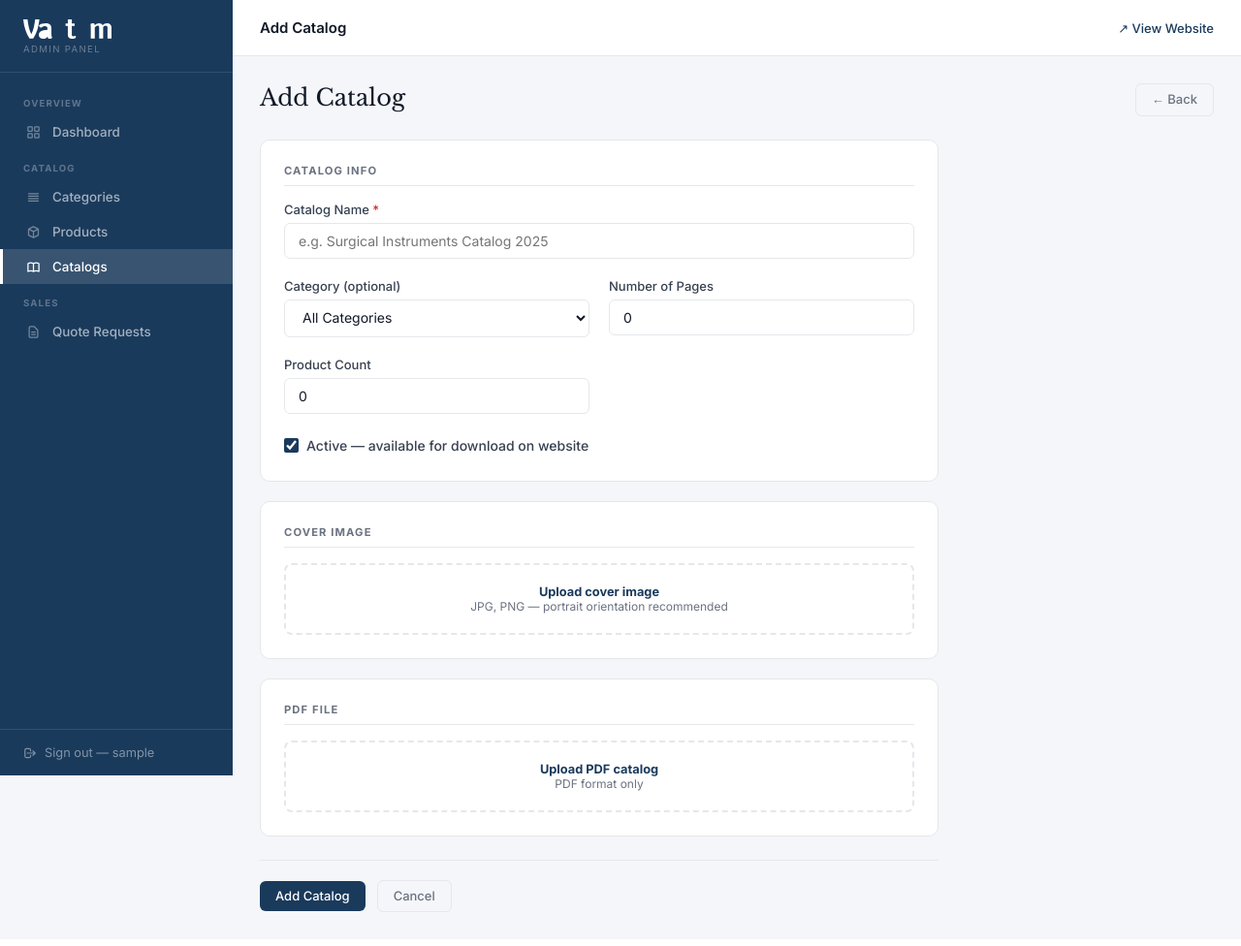
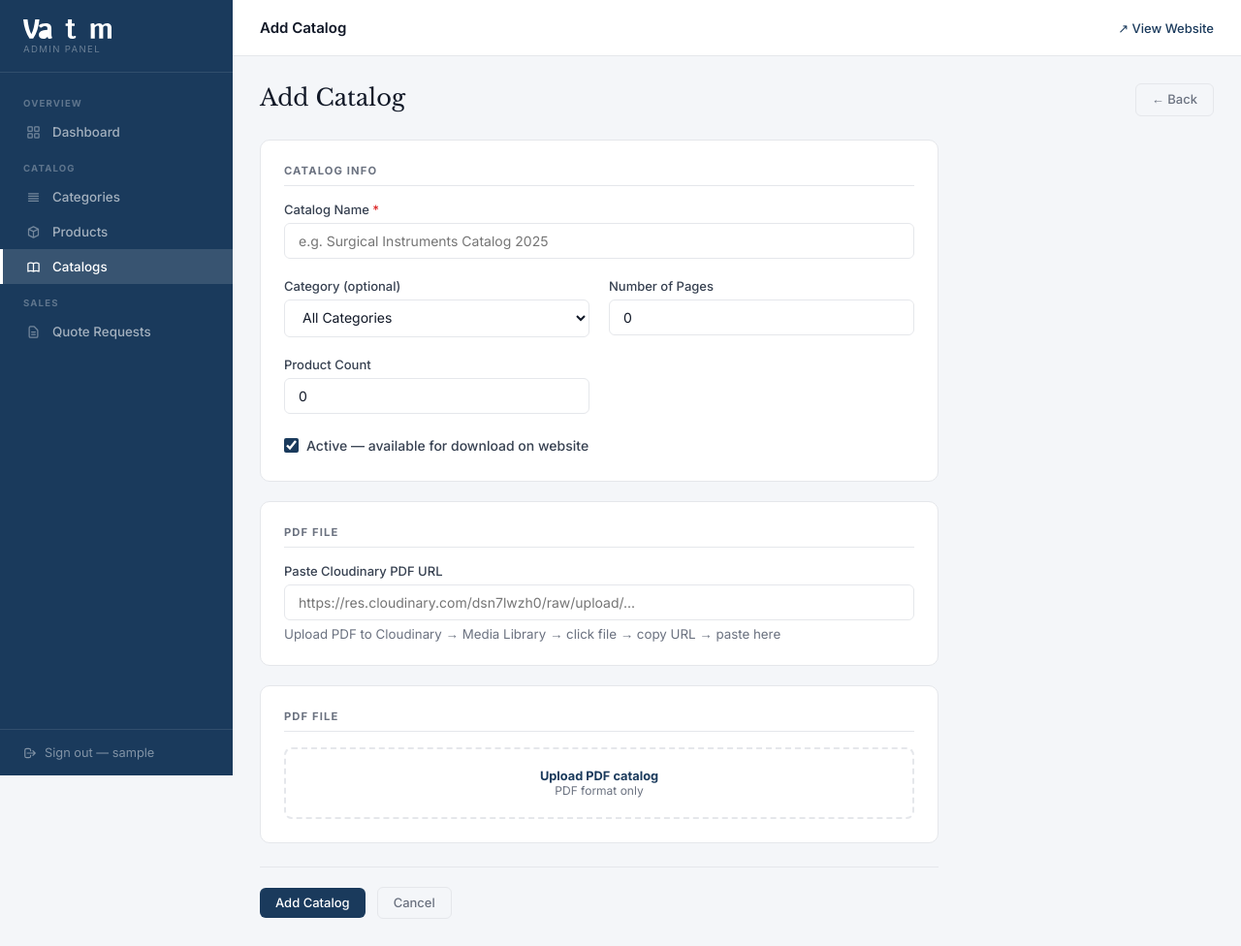
Before and after one commit to abdulremannn/vantum-backend, a Django app: page /panel/catalogs/add/ in a window 1280 px wide. Shown: the whole page at 97% size. Before the commit the page ends 941 px from the top, so only its background shows below. Run offline with Django 4.2, Linux system fonts and the light colour scheme; the visitor is signed in with stand-in values (Sample User, id 1); data that the repository does not hold is empty.

Commit message:
PDF field as URL text input

```diff
--- a/dashboard/templates/dashboard/catalog_form.html
+++ b/dashboard/templates/dashboard/catalog_form.html
@@ -45,12 +45,13 @@
 
 <div class="card" style="margin-bottom:1.25rem">
   <div class="card-body">
-    <div class="sec-title">Cover Image</div>
-    <div class="file-zone">
-      <input type="file" name="cover_image" accept="image/*">
-      <div class="file-zone-text"><strong>Upload cover image</strong><br><span style="font-size:0.75rem">JPG, PNG — portrait orientation recommended</span></div>
+    <div class="sec-title">PDF File</div>
+    <div class="fg full">
+      <label>Paste Cloudinary PDF URL</label>
+      <input type="text" name="pdf_url" value="{{ catalog.pdf_file|default:'' }}" placeholder="https://res.cloudinary.com/dsn7lwzh0/raw/upload/...">
+      <small style="color:var(--faint)">Upload PDF to Cloudinary → Media Library → click file → copy URL → paste here</small>
     </div>
-    {% if catalog.cover_image %}<div class="cur-img" style="text-align:center"><img src="{{ catalog.cover_image.url }}"><p>Current cover</p></div>{% endif %}
+    {% if catalog.pdf_file %}<p style="margin-top:0.75rem;font-size:0.8rem;color:var(--faint)">Current: <a href="{{ catalog.pdf_file }}" target="_blank" style="color:var(--navy)">View PDF →</a></p>{% endif %}
   </div>
 </div>
 
--- a/dashboard/views.py
+++ b/dashboard/views.py
@@ -220,17 +220,9 @@ def catalog_add(request):
         )
         if 'cover_image' in request.FILES:
             c.cover_image = request.FILES['cover_image']
-        if 'pdf_file' in request.FILES:
-            try:
-                result = cloudinary.uploader.upload(
-                    request.FILES['pdf_file'],
-                    resource_type='raw',
-                    folder='catalogs/pdfs',
-                )
-                c.pdf_file = result['secure_url']
-                print('PDF URL saved:', c.pdf_file)
-            except Exception as e:
-                print('Cloudinary upload error:', e)
+        pdf_url = request.POST.get('pdf_url', '').strip()
+        if pdf_url:
+            c.pdf_file = pdf_url
         c.save()
         messages.success(request, f'Catalog "{c.name}" added.')
         return redirect('catalogs')
@@ -250,13 +242,9 @@ def catalog_edit(request, pk):
         c.is_active = request.POST.get('is_active') == 'on'
         if 'cover_image' in request.FILES:
             c.cover_image = request.FILES['cover_image']
-        if 'pdf_file' in request.FILES:
-            result = cloudinary.uploader.upload(
-                request.FILES['pdf_file'],
-                resource_type='raw',
-                folder='catalogs/pdfs',
-            )
-            c.pdf_file = result['secure_url'].replace('/image/upload/', '/raw/upload/')
+        pdf_url = request.POST.get('pdf_url', '').strip()
+        if pdf_url:
+            c.pdf_file = pdf_url
         c.save()
         messages.success(request, f'Catalog "{c.name}" updated.')
         return redirect('catalogs')
```
